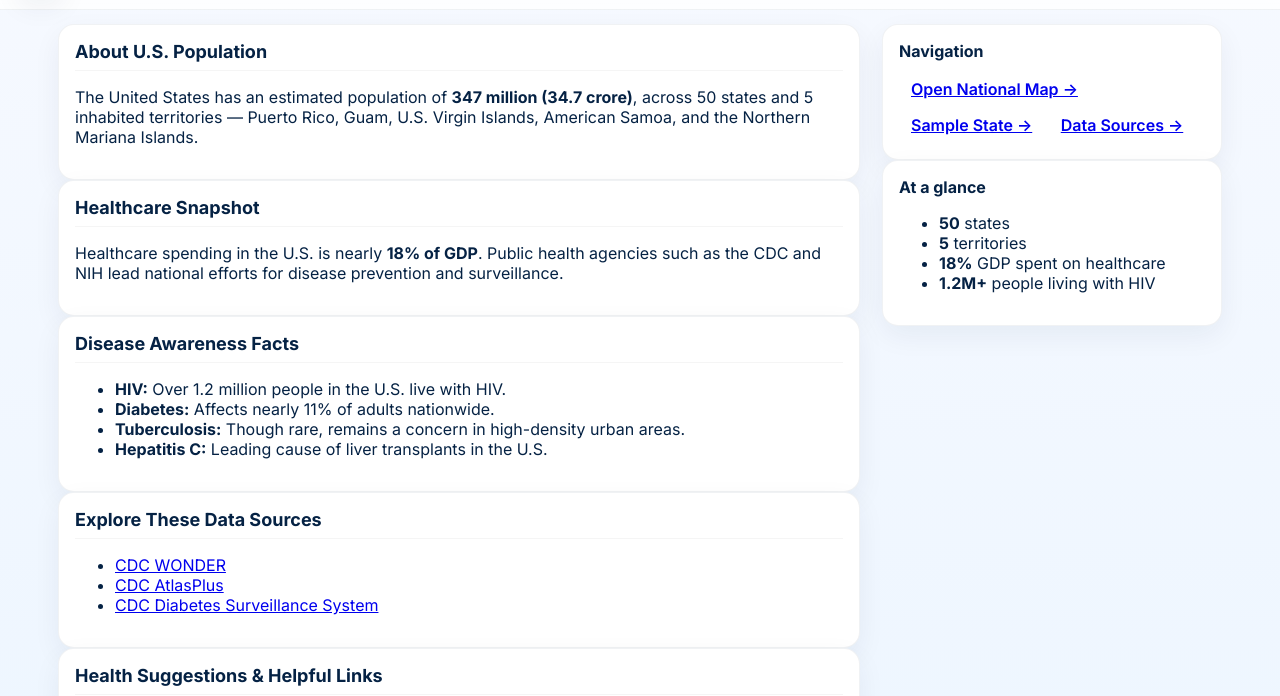
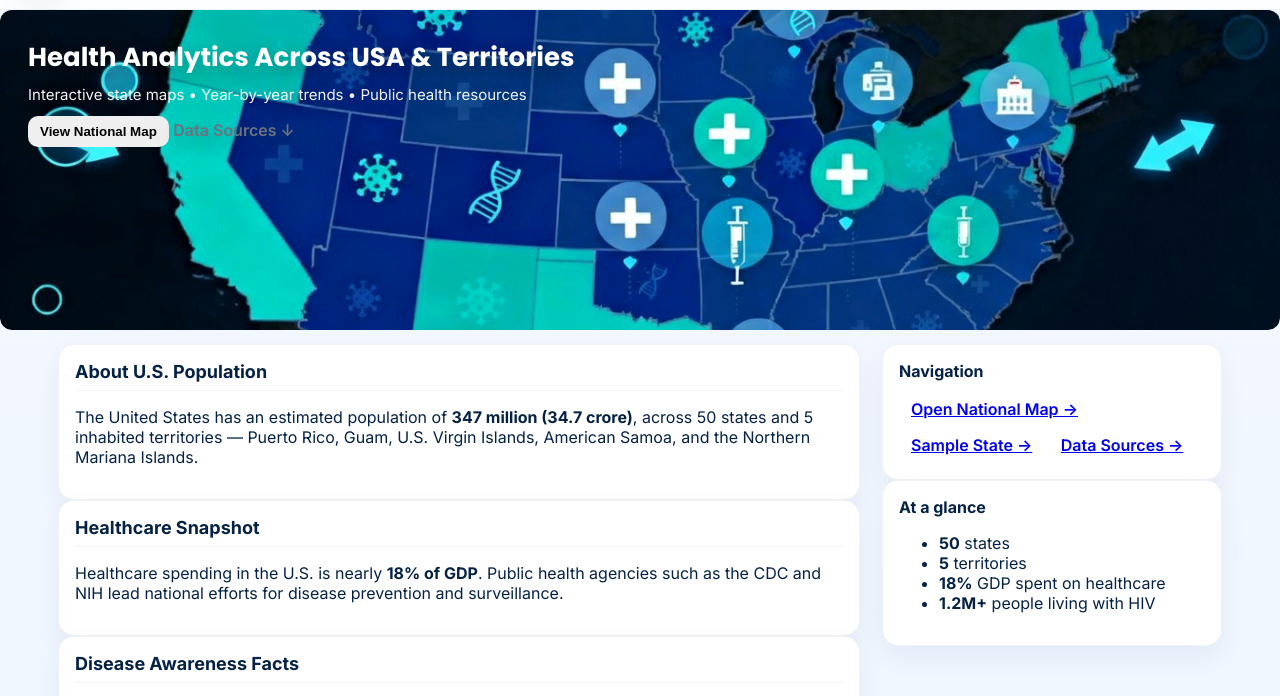
Before and after one commit to VedaVachan/public-health-insights, a plain HTML site: page index.html in a window 1280 px wide. Shown: the part 61-757 px from the top of the page. Drawn offline with Linux system fonts and the light colour scheme; no server answers.

Commit message:
Update index.html

```diff
--- a/index.html
+++ b/index.html
@@ -44,7 +44,7 @@
 
   <!-- Hero Section -->
   <div class="hero fade-in">
-    <img src="assets/usa_map.jpg" alt="Health analytics map" class="hero-img" onerror="this.style.display='none'">
+    <img src="usa_map.jpg" alt="Health analytics map" class="hero-img">
     <div class="hero-overlay">
       <h2>Health Analytics Across USA & Territories</h2>
       <p>Interactive state maps • Year-by-year trends • Public health resources</p>
```
